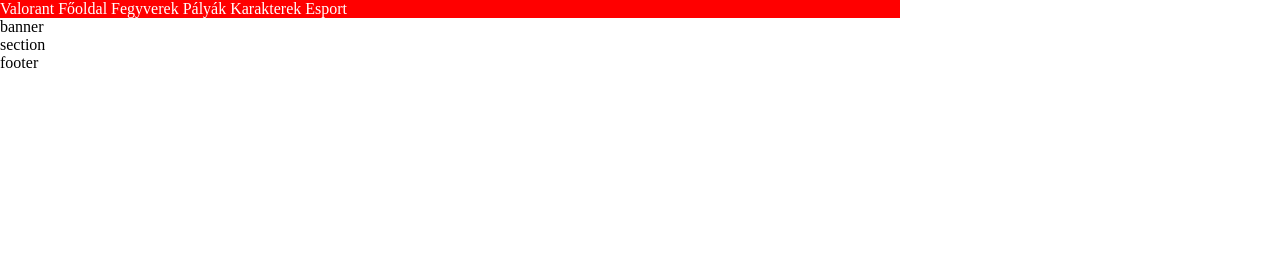
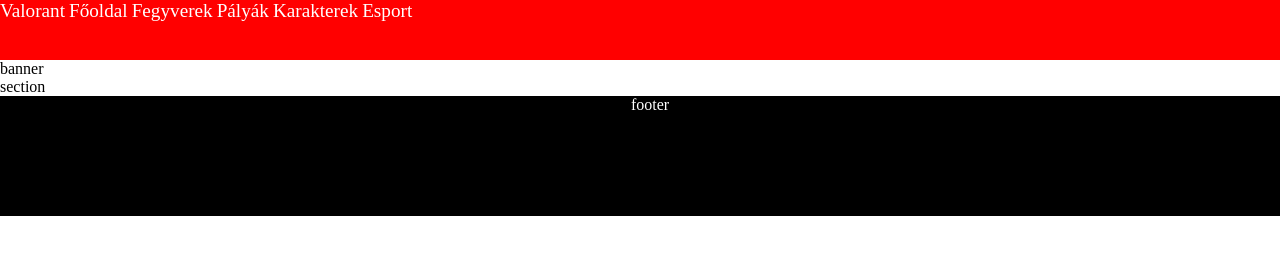
Before and after one commit to DudasBenceSandor/Valorant, a plain HTML site: page főoldal.html in a window 1280 px wide. Shown: the top 254 px of the page. Drawn offline with Linux system fonts and the light colour scheme.

Commit message:
Css nav and footer

```diff
--- a/főoldal.html
+++ b/főoldal.html
@@ -21,7 +21,7 @@
         </ul>
       </header>
       <main>
-            <aside>
+            <aside class="banner">
               banner
             </aside>
             <section>
--- a/style.css
+++ b/style.css
@@ -1,25 +1,44 @@
 body{
-    width: 900px;
+    width: 1300px;
+    height: 2400px;
     margin: auto 0;
 }
 
-#container{
-   align-items: center;
+.banner{
+    width: auto;
+    display: block;
+    margin-left: auto;
+    margin-right: auto;
 }
 
 .nav{
+    height: 60px;
     background-color: red;
     list-style-type: none;
-
     margin: 0;
     padding: 0;
 }
 
+
 .nav li{
     display: inline-block;
+    margin: auto;
 }
 
 .nav li a{
     color: white;
     text-decoration-line: none;
+    font-size: larger;
+    font-family: 'Times New Roman', Times, serif;
 }
+
+.banner{
+    height: 1 230px;
+}
+
+footer{
+    background-color: black;
+    color: white;
+    text-align: center;
+    height: 120px;
+}
```
